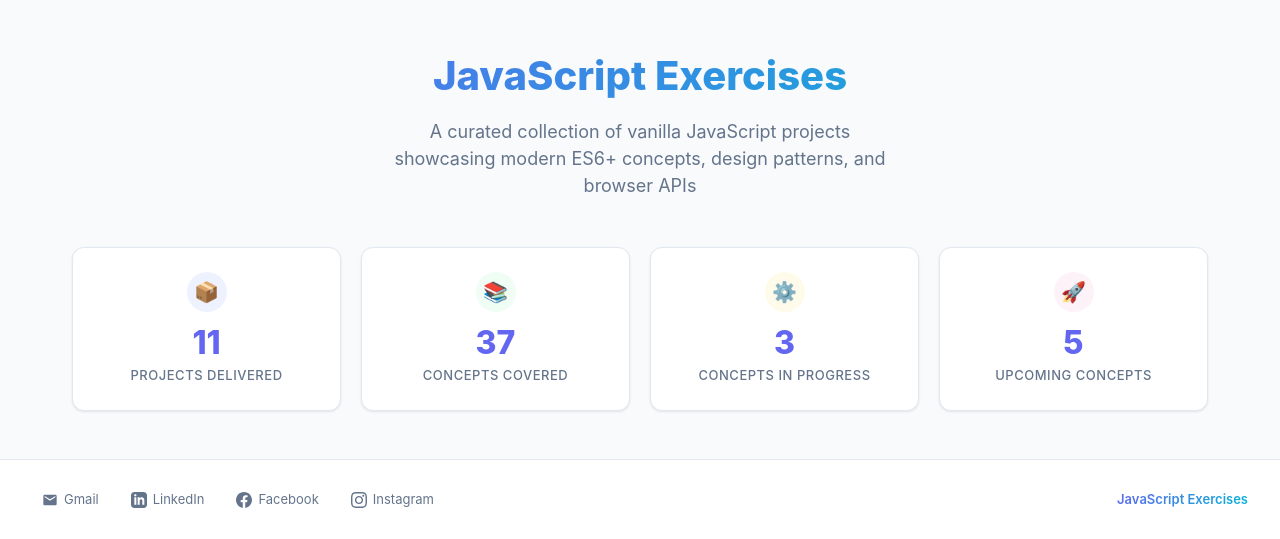
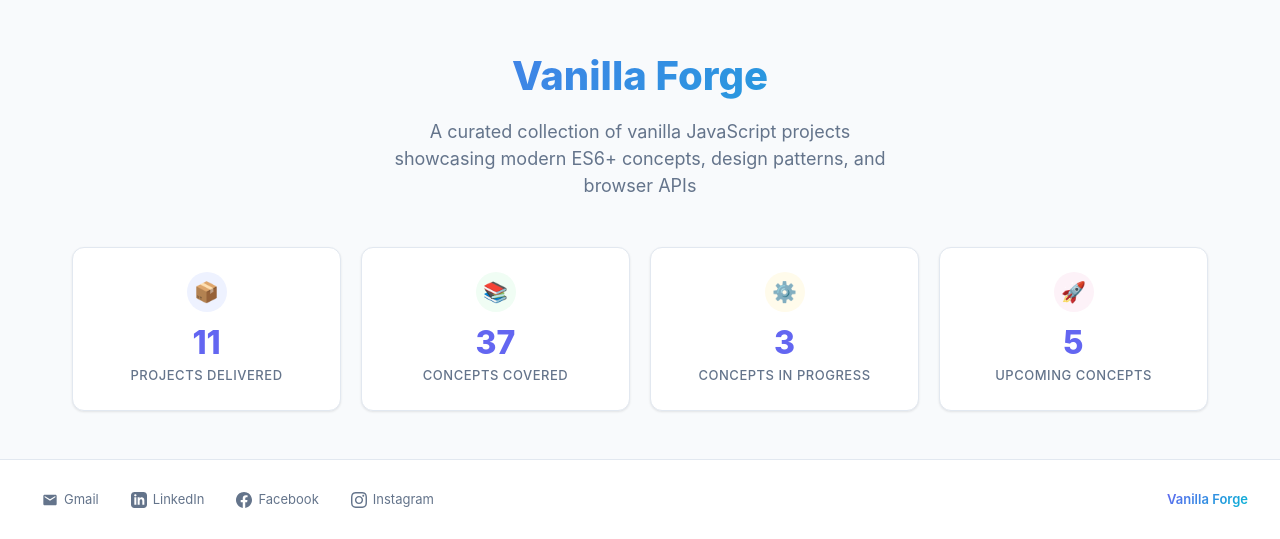
Before and after one commit to amlan18041996/javascript-exercises, a website built with Vite: page index.html in a window 1280 px wide. Shown: the part 524-1063 px from the top of the page. Built offline with nearby package versions, Linux system fonts and the light colour scheme; files whose address does not match are found by name.

Commit message:
Rename project from JavaScript Exercises to Vanilla Forge

```diff
--- a/index.html
+++ b/index.html
@@ -4,7 +4,7 @@
 <head>
     <meta charset="UTF-8">
     <meta name="viewport" content="width=device-width, initial-scale=1.0">
-    <title>JavaScript Exercises</title>
+    <title>Vanilla Forge</title>
     <link rel="stylesheet" href="./output.css">
     <link rel="stylesheet" href="./styles/main.css">
 </head>
@@ -58,7 +58,7 @@
             </div>
 
             <div class="hero">
-                <h1>JavaScript Exercises</h1>
+                <h1>Vanilla Forge</h1>
                 <p>A curated collection of vanilla JavaScript projects showcasing modern ES6+ concepts, design patterns, and browser APIs</p>
             </div>
 
@@ -132,7 +132,7 @@
                 <span>Instagram</span>
             </a>
         </div>
-        <div class="copyright">JavaScript Exercises</div>
+        <div class="copyright">Vanilla Forge</div>
     </footer>
 
     <div class="fixed w-fit hidden justify-end right-0 bottom-3 px-5 transition z-30" id="scroll-top">
--- a/package.json
+++ b/package.json
@@ -1,7 +1,7 @@
 {
-  "name": "javascript-exercises",
+  "name": "vanilla-forge",
   "version": "1.0.0",
-  "description": "Basic javascript exercises",
+  "description": "A curated collection of vanilla JS & TS projects — interactive demos, reusable libraries, and a polished SPA showcase",
   "main": "index.js",
   "scripts": {
     "test": "echo \"Error: no test specified\" && exit 1",
```
Also changed, not shown: README.md, 1 other file.
